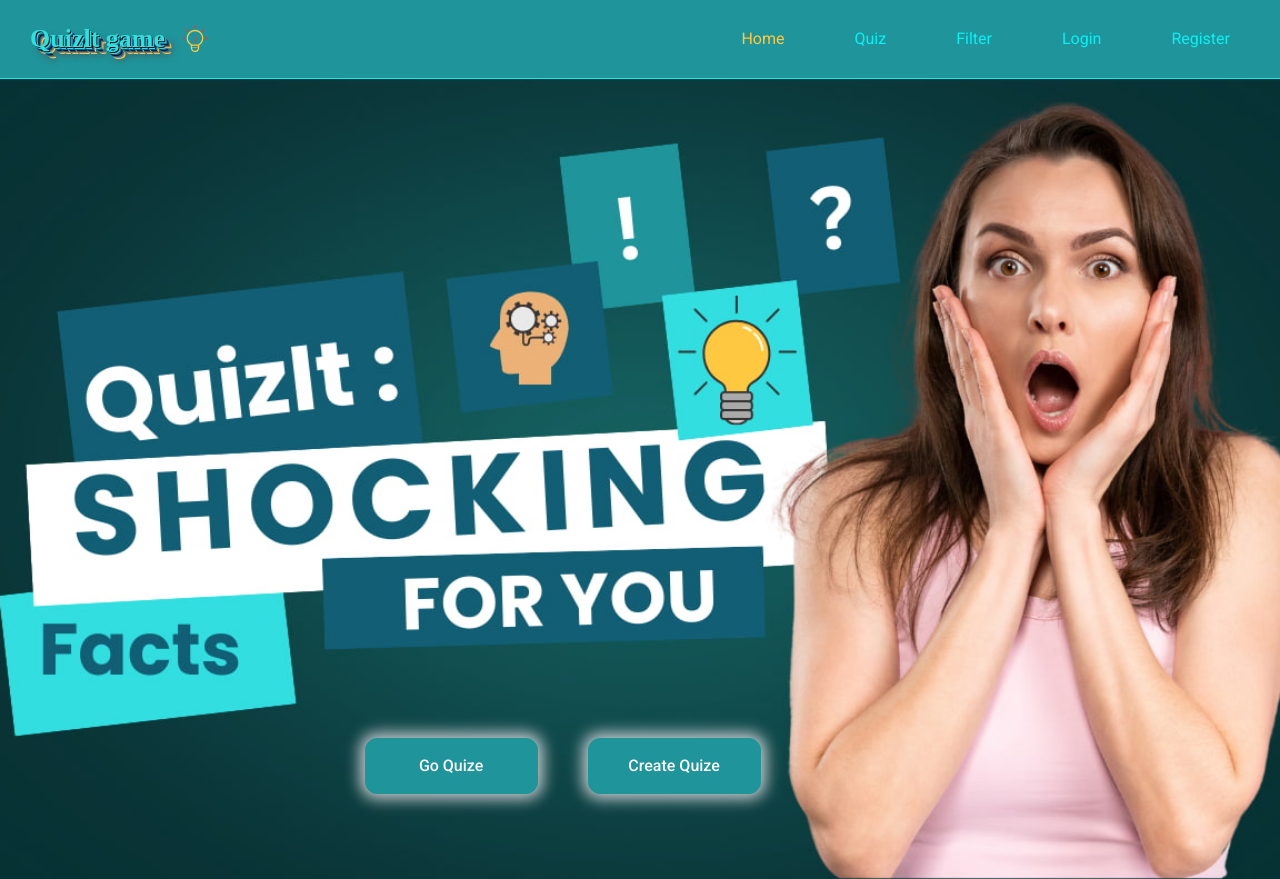
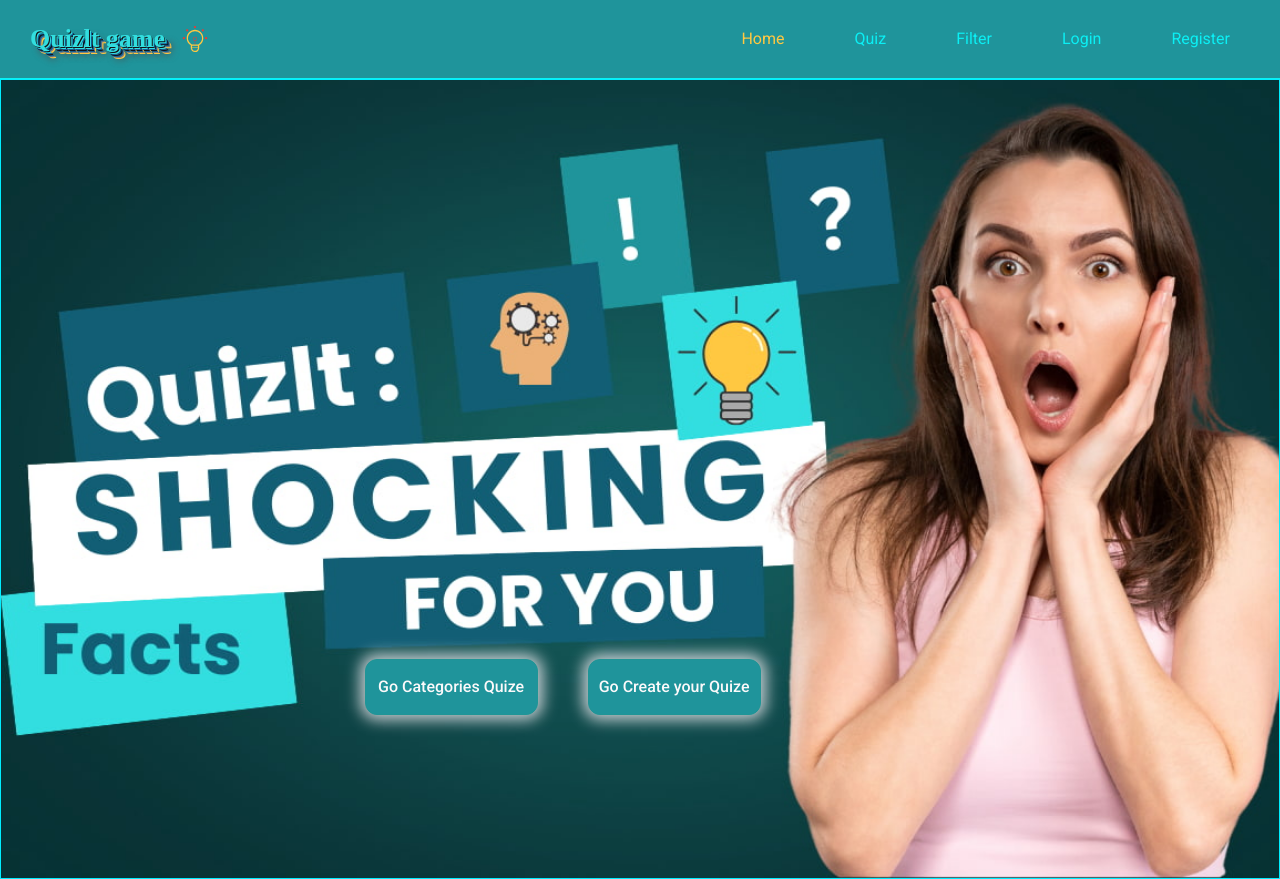
Before and after one commit to Olena457/quizlt-app, a React (Vite) app: page / in a window 1280 px wide. Built offline with nearby package versions, Linux system fonts and the light colour scheme; no server answers.

Commit message:
create category page

```diff
--- a/src/components/Layout/layout.module.css
+++ b/src/components/Layout/layout.module.css
@@ -1,5 +1,28 @@
-.container {
+/* .container {
   max-width: 100%;
   margin: 0 auto;
   padding: 0 16px;
+} */
+.container {
+  display: block;
+  width: 100%;
+  max-width: 1400px;
+  margin-left: auto;
+  margin-right: auto;
+  padding-left: 10px;
+  padding-right: 10px;
 }
+
+@media screen and (min-width: 768px) {
+  .container {
+    padding-left: 20px;
+    padding-right: 20px;
+  }
+}
+
+@media screen and (min-width: 1025px) {
+  .container {
+    padding-left: 30px;
+    padding-right: 30px;
+  }
+}
--- a/src/pages/HomePage/HomePage.jsx
+++ b/src/pages/HomePage/HomePage.jsx
@@ -11,10 +11,10 @@ const HomePage = () => {
               to="/cards"
               className={`${css.buttonHome} ${css.buttonMargin}`}
             >
-              Go Quize
+              Go Categories Quize
             </NavLink>
             <NavLink to="/create-card" className={css.buttonHome}>
-              Create Quize
+              Go Create your Quize
             </NavLink>
           </div>
         </div>
--- a/src/pages/HomePage/HomePage.module.css
+++ b/src/pages/HomePage/HomePage.module.css
@@ -1,11 +1,51 @@
-.containerHome {
+/* .containerHome {
   position: relative;
   padding: 0;
   height: 100vh;
-  background-image: url('../../assets/images/home.jpg');
   background-size: cover;
   background-position: center;
   background-repeat: no-repeat;
+} */
+.containerHome {
+  display: flex;
+  padding: 30px 10px;
+  flex-direction: column;
+  border: 1px solid #00eeff;
+  gap: 120px;
+  justify-content: space-between;
+  align-items: start;
+  height: 100vh;
+  width: 100%;
+  background-image: url('../../assets/images/home.jpg');
+  background-size: cover;
+  background-position: 95% 50%;
+  background-repeat: no-repeat;
+}
+
+@media screen and (min-width: 768px) and (max-width: 1024px) {
+  .containerHome {
+    display: flex;
+    flex-direction: column;
+    border: 1px solid #00eeff;
+    padding: 50px 40px 20px 30px;
+    background-image: url('../../assets/images/home.jpg');
+    background-size: cover;
+    background-position: 65% 30%;
+    background-repeat: no-repeat;
+  }
+}
+@media screen and (min-width: 1025px) {
+  .containerHome {
+    padding: 80px 50px 22px 22px;
+    border: 1px solid #00eeff;
+    gap: 100px;
+    justify-content: space-between;
+    align-items: start;
+    background-image: url('../../assets/images/home.jpg');
+    background-size: cover;
+    background-repeat: no-repeat;
+    background-position: 50% 30%;
+  }
 }
 
 .buttonWrapper {
```
Also changed, not shown: src/pages/CategoryPage/CategoryPage.jsx (added, +7 -0 lines), src/pages/CategoryPage/CategoryPage.module.css (added, +38 -0 lines).
